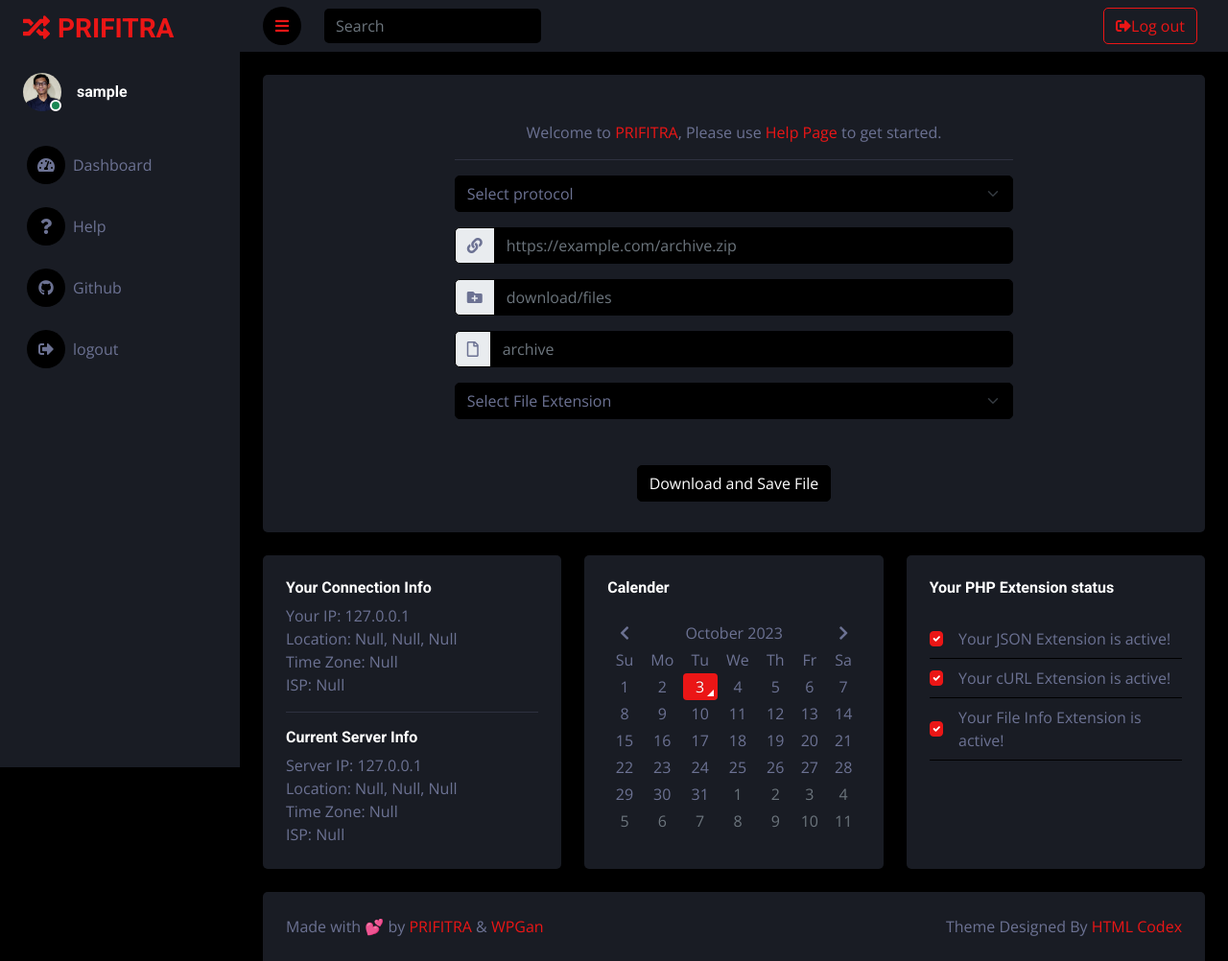
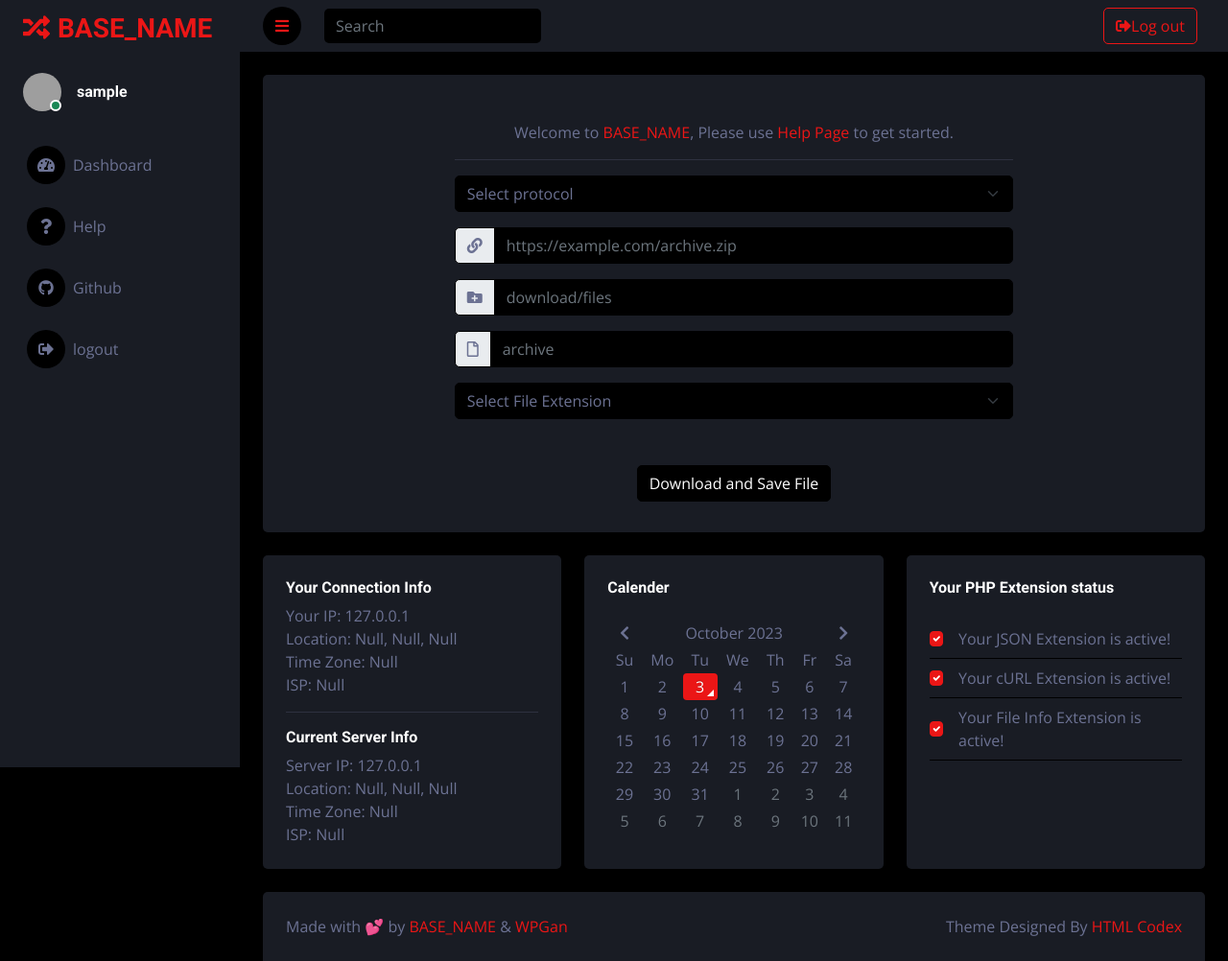
Before and after one commit to mnasikin/prifitra, a PHP site: page /prifitra/dashboard.php in a window 1280 px wide. Shown: the whole page at 96% size. Run offline with PHP 8.4, Linux system fonts and the light colour scheme; the visitor is signed in with stand-in values (Sample User, id 1); data that the repository does not hold is empty; some libraries are stand-ins or nearby versions; grey boxes are pictures that could not be loaded.

Commit message:
Add base URL Handler
Now you can add base URL in config.php file to avoid some issues

```diff
--- /dev/null
+++ b/config.php
@@ -0,0 +1,5 @@
+<?php
+    define('BASE_URL', 'http://localhost/prifitra/');
+// Fill with your current installation url. Eg. http://localhost/prifitra or https://wpgan.com
+// or leave it empty to auto detect (not working in local environment)
+?>
--- /dev/null
+++ b/inc/main/lib/vars/global.php
@@ -0,0 +1,7 @@
+<?php
+    define('BASE_NAME', 'PRIFITRA');
+    define('BASE_VER', '1.0');
+    define('BASE_ICON', './inc/img/main/privitra-icon.png');
+    define('BASE_TAG', 'Private File Transfer');
+    define('BASE_AVATAR', './inc/img/main/avatar.jpg');
+?>
--- a/login.php
+++ b/login.php
@@ -10,7 +10,7 @@ require './parts/login/header.php';
 			<div class="wrap-login100 p-l-55 p-r-55 p-t-65 p-b-54">
 				<form class="login100-form validate-form" method="post" action="login">
 					<span class="login100-form-title p-b-49">
-						PRIFITRA
+						<?php echo BASE_NAME; ?>
 					</span>
 
 					<div class="wrap-input100 validate-input m-b-23" data-validate = "Username is reauired">
--- a/parts/login/footer.php
+++ b/parts/login/footer.php
@@ -1,7 +1,7 @@
 <!--===============================================================================================-->
-<script src="./inc/login/vendor/jquery/jquery-3.2.1.min.js"></script>
+<script src="<?php echo BASE_URL; ?>/inc/login/vendor/jquery/jquery-3.2.1.min.js"></script>
 <!--===============================================================================================-->
-	<script src="./inc/login/js/scripts.js"></script>
+<script src="<?php echo BASE_URL; ?>/inc/login/js/scripts.js"></script>
 
 </body>
 </html>
--- a/parts/main/content.php
+++ b/parts/main/content.php
@@ -9,7 +9,7 @@
                 <!-- Main form -->
 
                 <div class="col-sm-12 col-md-8 col-xl-8">
-                    Welcome to <a href="">PRIFITRA</a>, Please use <a href="help"> Help Page</a> to get started.
+                    Welcome to <a href=""><?php echo BASE_NAME; ?></a>, Please use <a href="help"> Help Page</a> to get started.
                     <hr>
                     <form method="post" action="<?php echo $_SERVER["PHP_SELF"]; ?>">
                     <select class="form-select form-select mb-3" aria-label=".form-select-sm example" id="protocol" name="protocol">
--- a/parts/main/footer.php
+++ b/parts/main/footer.php
@@ -3,7 +3,7 @@
             <div class="bg-secondary rounded-top p-4">
                 <div class="row">
                     <div class="col-12 col-sm-6 text-center text-sm-start">
-                        Made with 💕 by <a href="#">PRIFITRA</a> & <a href="https://wpgan.com">WPGan</a>
+                        Made with 💕 by <a href="#"><?php echo BASE_NAME; ?></a> & <a href="https://wpgan.com">WPGan</a>
                     </div>
                     <div class="col-12 col-sm-6 text-center text-sm-end">
                         <!--/*** This template is free as long as you keep the footer author’s credit link/attribution link/backlink. If you'd like to use the template without the footer author’s credit link/attribution link/backlink, you can purchase the Credit Removal License from "https://htmlcodex.com/credit-removal". Thank you for your support. ***/-->
@@ -21,16 +21,16 @@
     <!-- JavaScript Libraries -->
     <script src="https://code.jquery.com/jquery-3.4.1.min.js"></script>
     <script src="https://cdn.jsdelivr.net/npm/bootstrap@5.0.0/dist/js/bootstrap.bundle.min.js"></script>
-    <script src="./inc/main/lib/chart/chart.min.js"></script>
-    <script src="./inc/main/lib/easing/easing.min.js"></script>
-    <script src="./inc/main/lib/waypoints/waypoints.min.js"></script>
-    <script src="./inc/main/lib/owlcarousel/owl.carousel.min.js"></script>
-    <script src="./inc/main/lib/tempusdominus/js/moment.min.js"></script>
-    <script src="./inc/main/lib/tempusdominus/js/moment-timezone.min.js"></script>
-    <script src="./inc/main/lib/tempusdominus/js/tempusdominus-bootstrap-4.min.js"></script>
+    <script src="<?php echo BASE_URL; ?>/inc/main/lib/chart/chart.min.js"></script>
+    <script src="<?php echo BASE_URL; ?>/inc/main/lib/easing/easing.min.js"></script>
+    <script src="<?php echo BASE_URL; ?>/inc/main/lib/waypoints/waypoints.min.js"></script>
+    <script src="<?php echo BASE_URL; ?>/inc/main/lib/owlcarousel/owl.carousel.min.js"></script>
+    <script src="<?php echo BASE_URL; ?>/inc/main/lib/tempusdominus/js/moment.min.js"></script>
+    <script src="<?php echo BASE_URL; ?>/inc/main/lib/tempusdominus/js/moment-timezone.min.js"></script>
+    <script src="<?php echo BASE_URL; ?>/inc/main/lib/tempusdominus/js/tempusdominus-bootstrap-4.min.js"></script>
 
     <!-- Template Javascript -->
-    <script src="./inc/main/js/main.js"></script>
+    <script src="<?php echo BASE_URL; ?>/inc/main/js/main.js"></script>
 </body>
 
 </html>
--- a/parts/main/header.php
+++ b/parts/main/header.php
@@ -2,14 +2,26 @@
 <html lang="en">
 
 <head>
+    <?php
+		include('./inc/main/lib/vars/global.php');
+		include('./config.php');
+
+
+		if (!defined('BASE_URL')) {
+			$protocol = isset($_SERVER['HTTPS']) && $_SERVER['HTTPS'] === 'on' ? "https://" : "http://";
+			$host = $_SERVER['HTTP_HOST'];
+			$path = rtrim(dirname($_SERVER['SCRIPT_NAME']), '/');
+			define('BASE_URL', $protocol . $host . $path);
+		}
+	?>
     <meta charset="utf-8">
-    <title>PRIFITRA</title>
+    <title><?php echo BASE_NAME; ?> <?php echo BASE_VER; ?> - <?php echo BASE_TAG; ?></title>
     <meta content="width=device-width, initial-scale=1.0" name="viewport">
     <meta content="" name="keywords">
-    <meta content="" name="description">
+    <meta content="" name="<?php echo BASE_TAG; ?>">
 
     <!-- Favicon -->
-    <link href="./inc/main/img/favicon.ico" rel="icon">
+    <link href="<?php echo BASE_ICON; ?>" rel="icon">
 
     <!-- Google Web Fonts -->
     <link rel="preconnect" href="https://fonts.googleapis.com">
@@ -21,14 +33,14 @@
     <link href="https://cdn.jsdelivr.net/npm/bootstrap-icons@1.4.1/font/bootstrap-icons.css" rel="stylesheet">
 
     <!-- Libraries Stylesheet -->
-    <link href="./inc/main/lib/owlcarousel/assets/owl.carousel.min.css" rel="stylesheet">
-    <link href="./inc/main/lib/tempusdominus/css/tempusdominus-bootstrap-4.min.css" rel="stylesheet" />
+    <link href="<?php echo BASE_URL; ?>./inc/main/lib/owlcarousel/assets/owl.carousel.min.css" rel="stylesheet">
+    <link href="<?php echo BASE_URL; ?>./inc/main/lib/tempusdominus/css/tempusdominus-bootstrap-4.min.css" rel="stylesheet" />
 
     <!-- Customized Bootstrap Stylesheet -->
-    <link href="./inc/main/css/bootstrap.min.css" rel="stylesheet">
+    <link href="<?php echo BASE_URL; ?>./inc/main/css/bootstrap.min.css" rel="stylesheet">
 
     <!-- Template Stylesheet -->
-    <link href="./inc/main/css/style.css" rel="stylesheet">
+    <link href="<?php echo BASE_URL; ?>./inc/main/css/style.css" rel="stylesheet">
 
     <!-- Redirect to login if does not have session -->
         <?php
--- a/parts/main/navbar.php
+++ b/parts/main/navbar.php
@@ -15,11 +15,11 @@
         <div class="sidebar pe-4 pb-3">
             <nav class="navbar bg-secondary navbar-dark">
                 <a href="dashboard" class="navbar-brand mx-4 mb-3">
-                    <h3 class="text-primary"><i class="fas fa-random me-2"></i>PRIFITRA</h3>
+                    <h3 class="text-primary"><i class="fas fa-random me-2"></i><?php echo BASE_NAME; ?></h3>
                 </a>
                 <div class="d-flex align-items-center ms-4 mb-4">
                     <div class="position-relative">
-                        <img class="rounded-circle" src="./inc/img/main/avatar.jpg" alt="" style="width: 40px; height: 40px;">
+                        <img class="rounded-circle" src="<?php echo BASE_AVATAR; ?>" alt="" style="width: 40px; height: 40px;">
                         <div class="bg-success rounded-circle border border-2 border-white position-absolute end-0 bottom-0 p-1"></div>
                     </div>
                     <div class="ms-3">
@@ -30,7 +30,7 @@
                     <a href="dashboard" class="nav-item nav-link <?php echo ($_SERVER['REQUEST_URI'] == '/prifitra/dashboard') ? 'active' : ''; ?>"><i class="fa fa-tachometer-alt me-2"></i>Dashboard</a>
 
                     <a href="help" class="nav-item nav-link <?php echo ($_SERVER['REQUEST_URI'] == '/prifitra/help') ? 'active' : ''; ?>"><i class="fas fa-question me-2"></i>Help</a>
-                    <a href="form.html" class="nav-item nav-link"><i class="fab fa-github me-2"></i>Github</a>
+                    <a href="https://github.com/mnasikin" class="nav-item nav-link" target="_blank"><i class="fab fa-github me-2"></i>Github</a>
                     <a href="logout" class="nav-item nav-link"><i class="fas fa-sign-out-alt me-2"></i>logout</a>
 
                 </div>
```
Also changed, not shown: parts/login/header.php (+17 -5 lines), inc/img/main/privitra-icon.png (added), inc/main/img/user.jpg (deleted), 1 other file.
